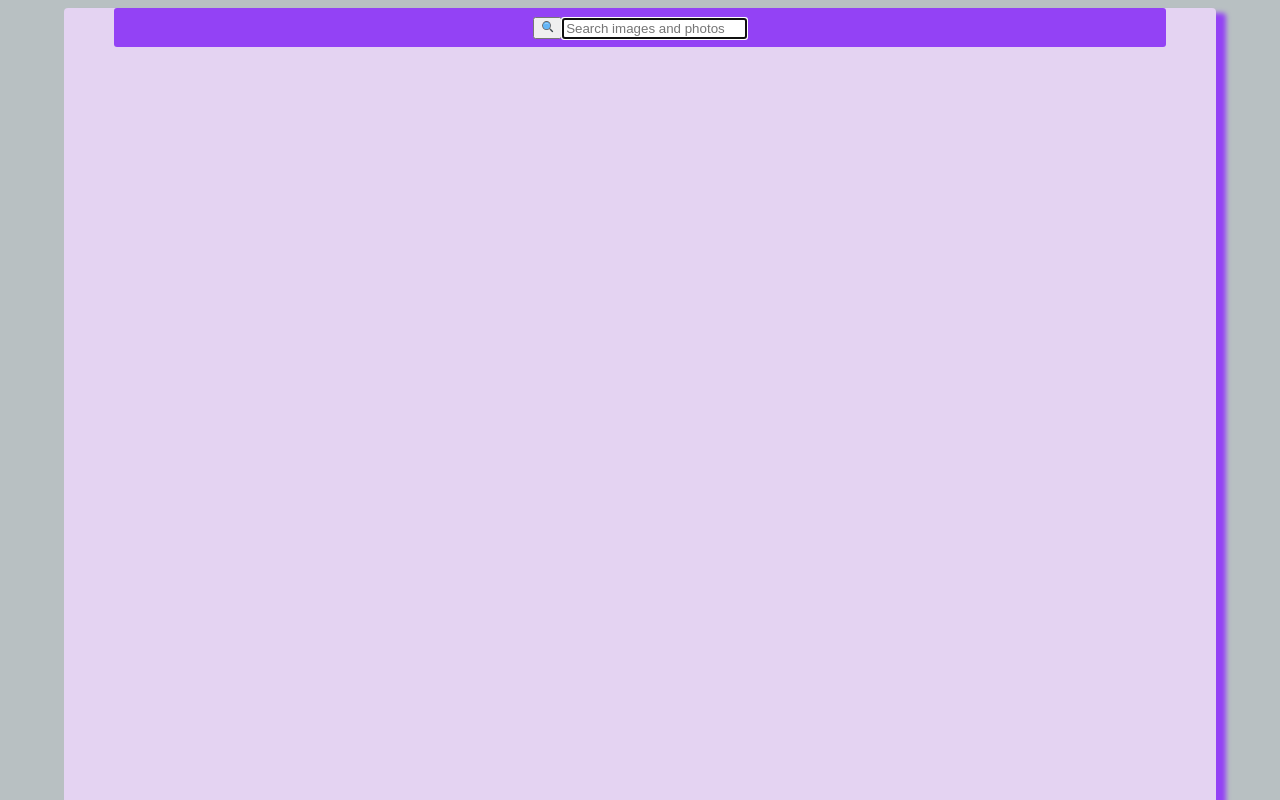
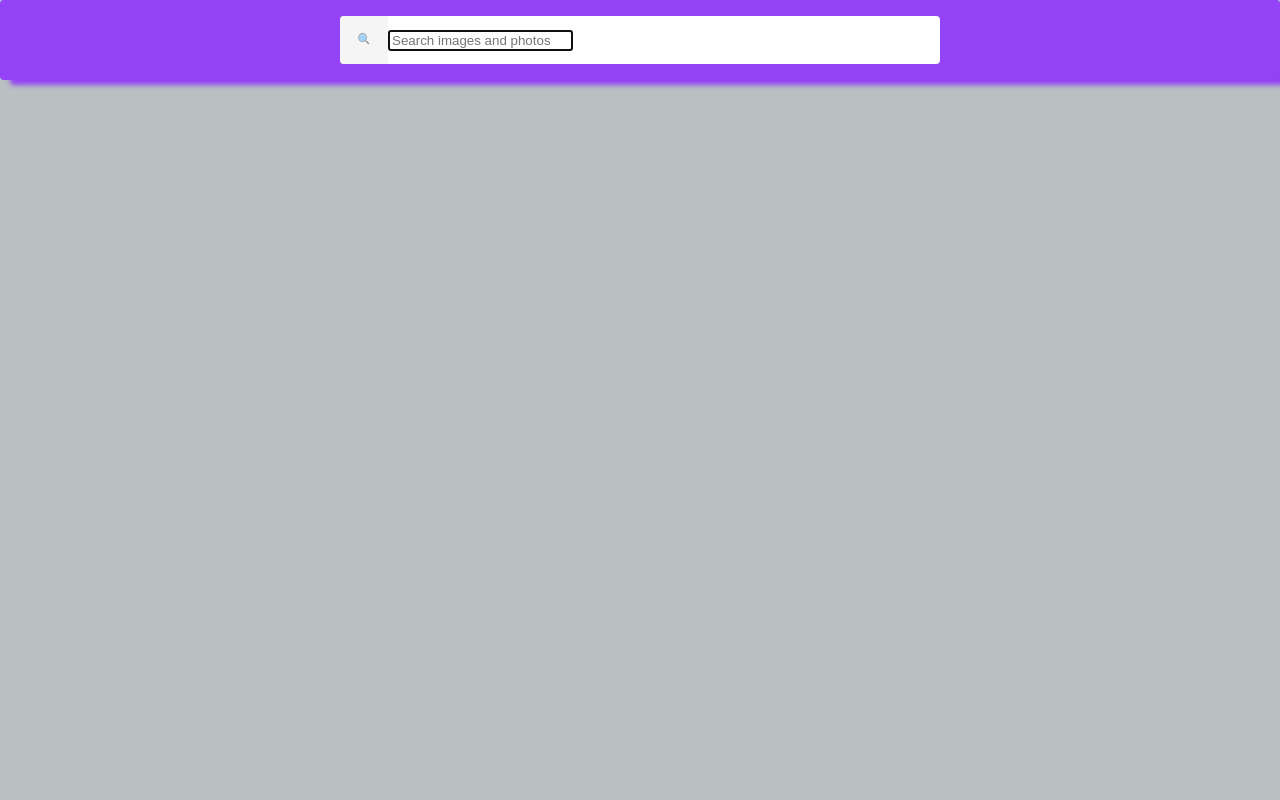
Before and after one commit to Sumaruk-Olga/goit-react-hw-03-image-finder, a React (Create React App) app: page / in a window 1280 px wide. Shown: the top 800 px of the page. Built offline with nearby package versions, Linux system fonts and the light colour scheme.

Commit message:
css in app,  serchform

```diff
--- a/src/components/App/App.jsx
+++ b/src/components/App/App.jsx
@@ -1,5 +1,5 @@
 import { Component } from "react";
-import { Container} from "./App.styled";
+// import { Container} from "./App.styled";
 import { Searchbar } from "components/Searchbar/Searchbar";
 import { ImageGallery } from "components/ImageGallery/ImageGallery";
 import { Button } from "components/Button/Button";
@@ -86,8 +86,8 @@ export class App extends Component {
   }
 
   render() {
-    return (
-      <Container>
+    return (<>
+      {/* // <Container>         */}
         <Searchbar onSubmit={this.handleSubmit} />
         {this.state.status === "resolved" && <>
           < ImageGallery imageArray={this.state.imageArray} onClick={this.openModal} />
@@ -96,7 +96,8 @@ export class App extends Component {
         {this.state.showModal && <Modal onClose={this.toggleModal}><Image data={this.state.image} /></Modal>}
         {this.state.status === "rejected" && <Modal onClose={this.toggleModal}><div>{this.state.error}</div></Modal>}
         {this.state.status==="pending" && <Modal onClose={this.toggleModal}><div>loading</div></Modal>}
-      </Container>
+      {/* // </Container> */}
+      </>
     );
   }
 };
--- a/src/components/App/App.styled.jsx
+++ b/src/components/App/App.styled.jsx
@@ -1,17 +1,22 @@
 import styled from "@emotion/styled";
 
 export const Container = styled.div`
-    display: 'flex';
-    flex-direction: 'column';
-    height: 90vw;
-    width: 90%;
-    text-align: center;
-    font-size: ${p => p.theme.fontSizes.m};
-    color: ${p => p.theme.text.primary};
-    border-radius: ${p=>p.theme.radii.normal};
-    background-color: ${p => p.theme.colors.page};
-    box-shadow: ${p => p.theme.shadow};
-    margin: auto;
-    margin-top: ${p=>p.theme.space[2]}px;
-    padding-bottom: ${p=>p.theme.space[4]}px;
+    // display: 'flex';
+    // flex-direction: 'column';
+    // height: 90vw;
+    // width: 90%;
+    // text-align: center;
+    // font-size: ${p => p.theme.fontSizes.l};
+    // color: ${p => p.theme.text.primary};
+    // border-radius: ${p=>p.theme.radii.normal};
+    // background-color: ${p => p.theme.colors.page};
+    // box-shadow: ${p => p.theme.shadow};
+    // margin: auto;
+    // margin-top: ${p=>p.theme.space[2]}px;
+    // padding-top: ${p=>p.theme.space[5]}px;
+
+    display: grid;
+    grid-template-columns: 1fr;
+    grid-gap: ${p=>p.theme.space[4]}px;
+    padding-bottom: ${p=>p.theme.space[5]}px;
 `;
--- a/src/components/ImageGalleryItem/ImageGalleryItem.jsx
+++ b/src/components/ImageGalleryItem/ImageGalleryItem.jsx
@@ -5,7 +5,7 @@ export function ImageGalleryItem({ image, onClick }) {
             url: image.largeImageURL,
             alt:image.tags,
         })}>
-            <img src={image.previewURL} alt={image.tags} />
+            <img src={image.webformatURL } alt={image.tags} />
         </li>
     )
 }
--- a/src/components/Searchbar/SearchBar.styled.jsx
+++ b/src/components/Searchbar/SearchBar.styled.jsx
@@ -1,36 +1,39 @@
 import styled from "@emotion/styled";
-import {Field} from 'formik';
+import {Form, Field} from 'formik';
 
 export const PageTitle = styled.header`
     display: flex;
+    justify-content: center;
     align-items: center;
-    justify-content: center;
-    width: 90%;
-    padding: ${p => p.theme.space[3]}px;
-    margin-left: auto;
-    margin-right: auto;
-    margin-top:${p => p.theme.space[3]}px;
-    margin-bottom:${p => p.theme.space[4]}px;
     top: 0;
     left: 0;
     position: sticky;
+    overflow: hidden;
+    min-height: ${p => p.theme.space[6]}px;
+    color: ${p => p.theme.text.secondary};
     background-color: ${p => p.theme.colors.secondary};
+    box-shadow: ${p => p.theme.shadow};
+    padding-left: ${p => p.theme.space[4]}px;
+    padding-right: ${p => p.theme.space[4]}px;
+    padding-top:${p => p.theme.space[3]}px;
+    padding-bottom:${p => p.theme.space[3]}px;
+    border-radius: ${p => p.theme.space[2]}px;
+    /* z-index: 1100; */
+ `;
 
-  border-radius: 3px;
+export const StyledForm = styled(Form)`
+    display: flex;
+    align-items: center;
+    width: 100%;
+    max-width: 600px;
+    background-color: #fff;
+    border-radius: ${p => p.theme.space[2]}px;
     overflow: hidden;
 `;
 
+
+
 export const SearchButton = styled.button`
-/* position: absolute;
-  width: 1px;
-  height: 1px;
-  padding: 0;
-  overflow: hidden;
-  clip: rect(0, 0, 0, 0);
-  white-space: nowrap;
-  clip-path: inset(50%);
-  border: 0;
-    > svg{
 display: inline-block;
   width: 48px;
   height: 48px;
@@ -42,10 +45,6 @@ export const SearchButton = styled.button`
   transition: opacity 250ms cubic-bezier(0.4, 0, 0.2, 1);
   cursor: pointer;
   outline: none;
-&:hover{
-    opacity: 1;
-}
-    } */
 `;
 
 export const StyledField = styled(Field)`
--- a/src/components/Searchbar/Searchbar.jsx
+++ b/src/components/Searchbar/Searchbar.jsx
@@ -1,7 +1,7 @@
-import { Formik, Form} from 'formik';
+import { Formik} from 'formik';
 import PropTypes from 'prop-types';
 import { FcSearch } from "react-icons/fc";
-import { PageTitle, SearchButton, StyledField } from './SearchBar.styled';
+import { PageTitle, StyledForm, SearchButton, StyledField } from './SearchBar.styled';
 
 export function Searchbar({onSubmit}) {
     return (<PageTitle>
@@ -11,7 +11,7 @@ export function Searchbar({onSubmit}) {
                 onSubmit(values);
                 actions.resetForm();
     }}>
-    <Form>
+    <StyledForm>
         <SearchButton type="submit">
             <FcSearch/>
         </SearchButton>
@@ -23,7 +23,7 @@ export function Searchbar({onSubmit}) {
         autoFocus
         placeholder="Search images and photos"
     />
-    </Form>
+    </StyledForm>
 </Formik>
 </PageTitle>)
 }
@@ -32,3 +32,19 @@ Searchbar.propTypes = {
     onSubmit: PropTypes.func.isRequired,
 
 }
+
+// {/* <header class="searchbar">
+//   <form class="form">
+//     <button type="submit" class="button">
+//       <span class="button-label">Search</span>
+//     </button>
+
+//     <input
+//       class="input"
+//       type="text"
+//       autocomplete="off"
+//       autofocus
+//       placeholder="Search images and photos"
+//     />
+//   </form>
+// </header> */}
--- a/src/utiles/theme.js
+++ b/src/utiles/theme.js
@@ -13,13 +13,14 @@ export const theme = {
         s: '12px',
         m: '18px',
         l: '24px',
+        xl: '32px',
     },
     radii: {
         normal: '4px',
         circle: '50%',
     },
     shadow: '10px 5px 5px #9342f5',
-    space: [0, 2, 4, 8, 16, 32],
+    space: [0, 2, 4, 8, 16, 32, 64],
     status: {
         online: '#12992d',
         offline:'#bd132a',
```
Lines whose indentation alone changed are shown as unchanged.
